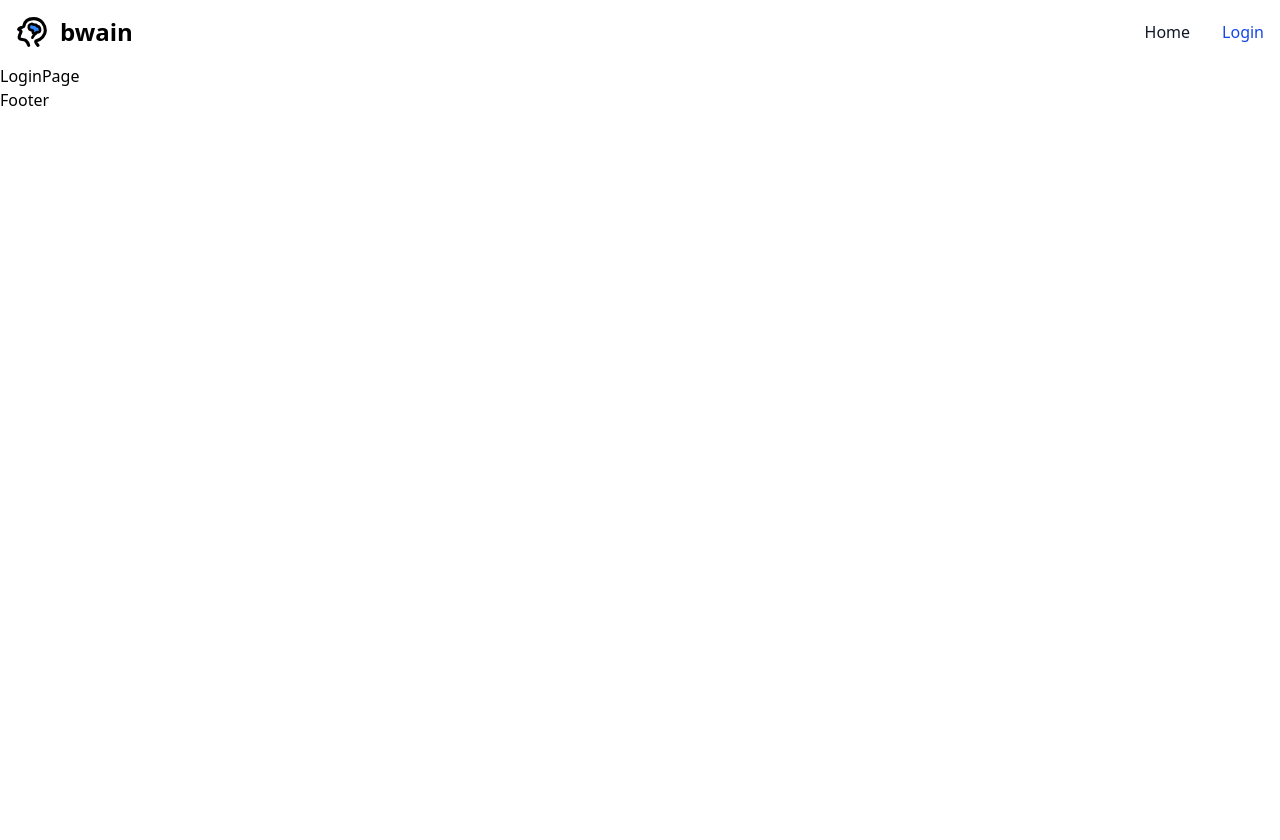
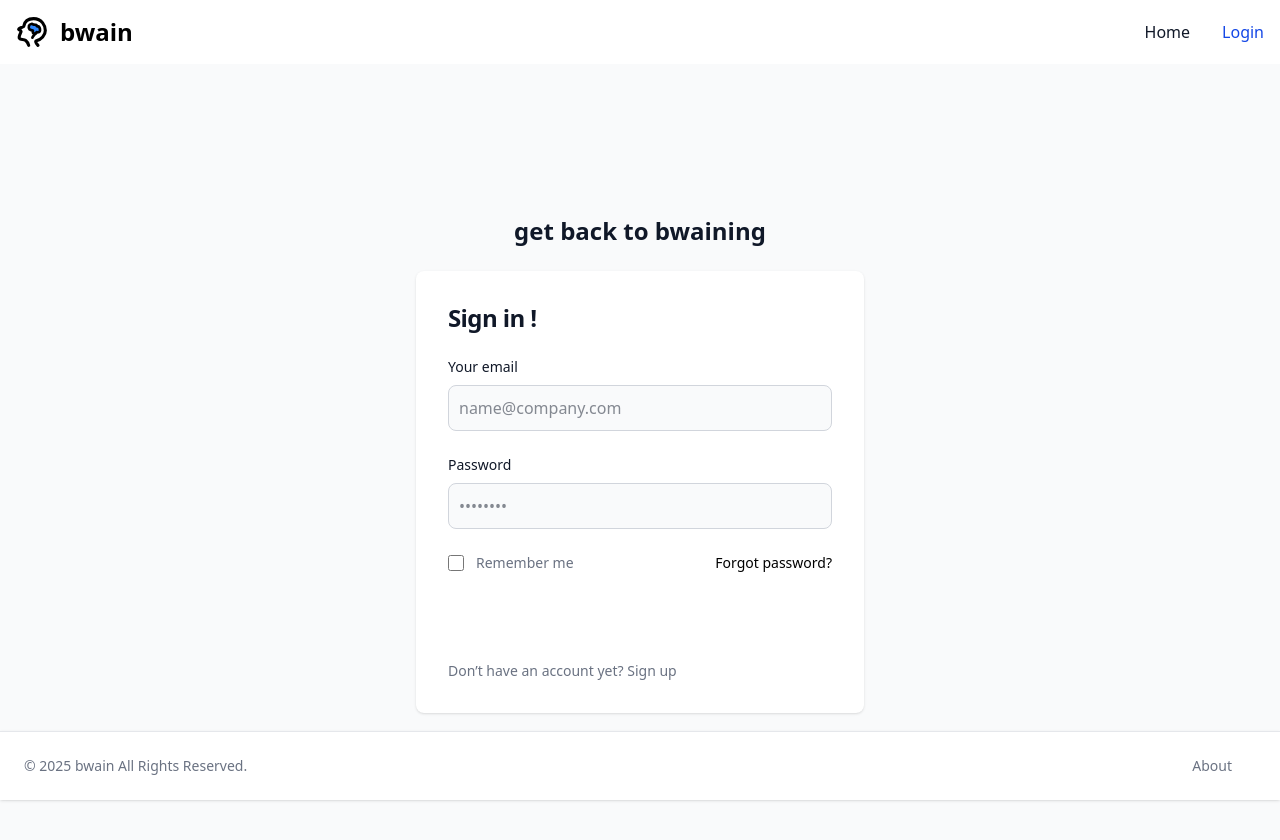
Before and after one commit to MaximeTripp/bwain.space, a React (Vite) app in the folder frontend/: page /login in a window 1280 px wide. Shown: the top 840 px of the page. Before the commit the page ends 800 px from the top, so only its background shows below. Built offline with nearby package versions, Linux system fonts and the light colour scheme.

Commit message:
Added front-end login page and 404 page.

```diff
--- a/frontend/package.json
+++ b/frontend/package.json
@@ -13,6 +13,7 @@
     "@tailwindcss/vite": "^4.1.8",
     "react": "^19.1.0",
     "react-dom": "^19.1.0",
+    "react-icons": "^5.5.0",
     "react-router-dom": "^7.6.2",
     "tailwindcss": "^4.1.8"
   },
--- a/frontend/src/App.jsx
+++ b/frontend/src/App.jsx
@@ -2,6 +2,7 @@ import { Route, createBrowserRouter, createRoutesFromElements, RouterProvider }
 import HomePage from './pages/HomePage';
 import LoginPage from './pages/LoginPage';
 import MainLayout from './layouts/MainLayout';
+import NotFoundPage from './pages/NotFoundPage';
 
 const router = createBrowserRouter(
 
@@ -11,6 +12,7 @@ const router = createBrowserRouter(
 
       <Route index element={ <HomePage/> }/>
       <Route path="/login" element={ <LoginPage/> }/>
+      <Route path="*" element={ <NotFoundPage/> } />
 
     </Route>
 
--- /dev/null
+++ b/frontend/src/components/Footer.jsx
@@ -0,0 +1,24 @@
+import React from 'react'
+import { Link } from 'react-router-dom'
+
+const Footer = () => {
+  return (
+
+
+
+    <footer className="fixed bottom-0 left-0 z-20 w-full p-4 bg-white border-t border-gray-200 shadow-sm md:flex md:items-center md:justify-between md:p-6 dark:bg-gray-800 dark:border-gray-600">
+        <span className="text-sm text-gray-500 sm:text-center dark:text-gray-400">© 2025 bwain All Rights Reserved.
+        </span>
+        <ul className="flex flex-wrap items-center mt-3 text-sm font-medium text-gray-500 dark:text-gray-400 sm:mt-0">
+            <li>
+                <Link to="/About" className="hover:underline me-4 md:me-6">About</Link>
+            </li>
+        </ul>
+    </footer>
+
+
+
+  )
+}
+
+export default Footer
--- a/frontend/src/layouts/MainLayout.jsx
+++ b/frontend/src/layouts/MainLayout.jsx
@@ -1,6 +1,7 @@
 import React from 'react'
 import { Outlet } from 'react-router-dom'
 import NavBar from '../components/NavBar'
+import Footer from '../components/Footer'
 
 
 const MainLayout = () => {
@@ -11,7 +12,7 @@ const MainLayout = () => {
 
         <Outlet/>
 
-        Footer
+        <Footer/>
 
     </>
   )
--- a/frontend/src/pages/LoginPage.jsx
+++ b/frontend/src/pages/LoginPage.jsx
@@ -1,8 +1,50 @@
 import React from 'react'
+import { Link } from 'react-router-dom'
 
 const LoginPage = () => {
   return (
-    <div>LoginPage</div>
+
+<section className="bg-gray-50 dark:bg-gray-900">
+  <div className="flex flex-col items-center justify-center px-6 py-8 mx-auto md:h-screen lg:py-0">
+      <a href="#" className="flex items-center mb-6 text-2xl font-semibold text-gray-900 dark:text-white">
+          {/*<img className="w-8 h-8 mr-2" src="bwain.svg" alt="bwain logo"/>*/}
+          get back to bwaining
+      </a>
+      <div className="w-full bg-white rounded-lg shadow dark:border md:mt-0 sm:max-w-md xl:p-0 dark:bg-gray-800 dark:border-gray-700">
+          <div className="p-6 space-y-4 md:space-y-6 sm:p-8">
+              <h1 className="text-xl font-bold leading-tight tracking-tight text-gray-900 md:text-2xl dark:text-white">
+                  Sign in !
+              </h1>
+              <form className="space-y-4 md:space-y-6" action="#">
+                  <div>
+                      <label for="email" className="block mb-2 text-sm font-medium text-gray-900 dark:text-white">Your email</label>
+                      <input type="email" name="email" id="email" className="bg-gray-50 border border-gray-300 text-gray-900 rounded-lg focus:ring-primary-600 focus:border-primary-600 block w-full p-2.5 dark:bg-gray-700 dark:border-gray-600 dark:placeholder-gray-400 dark:text-white dark:focus:ring-blue-500 dark:focus:border-blue-500" placeholder="name@company.com" required=""/>
+                  </div>
+                  <div>
+                      <label for="password" className="block mb-2 text-sm font-medium text-gray-900 dark:text-white">Password</label>
+                      <input type="password" name="password" id="password" placeholder="••••••••" className="bg-gray-50 border border-gray-300 text-gray-900 rounded-lg focus:ring-primary-600 focus:border-primary-600 block w-full p-2.5 dark:bg-gray-700 dark:border-gray-600 dark:placeholder-gray-400 dark:text-white dark:focus:ring-blue-500 dark:focus:border-blue-500" required=""/>
+                  </div>
+                  <div className="flex items-center justify-between">
+                      <div className="flex items-start">
+                          <div className="flex items-center h-5">
+                            <input id="remember" aria-describedby="remember" type="checkbox" className="w-4 h-4 border border-gray-300 rounded bg-gray-50 focus:ring-3 focus:ring-primary-300 dark:bg-gray-700 dark:border-gray-600 dark:focus:ring-primary-600 dark:ring-offset-gray-800" required=""/>
+                          </div>
+                          <div className="ml-3 text-sm">
+                            <label for="remember" className="text-gray-500 dark:text-gray-300">Remember me</label>
+                          </div>
+                      </div>
+                      <Link to="/forgotPassword" className="text-sm font-medium text-primary-600 hover:underline dark:text-primary-500">Forgot password?</Link>
+                  </div>
+                  <button type="submit" className="w-full text-white bg-primary-600 hover:bg-primary-700 focus:ring-4 focus:outline-none focus:ring-primary-300 font-medium rounded-lg text-sm px-5 py-2.5 text-center dark:bg-primary-600 dark:hover:bg-primary-700 dark:focus:ring-primary-800">Sign in</button>
+                  <p className="text-sm font-light text-gray-500 dark:text-gray-400">
+                      Don’t have an account yet? <Link to="/createAccount" className="font-medium text-primary-600 hover:underline dark:text-primary-500">Sign up</Link>
+                  </p>
+              </form>
+          </div>
+      </div>
+  </div>
+</section>
+
   )
 }
 
--- /dev/null
+++ b/frontend/src/pages/NotFoundPage.jsx
@@ -0,0 +1,19 @@
+import { Link } from 'react-router-dom';
+import { FaExclamationTriangle } from 'react-icons/fa';
+
+const NotFoundPage = () => {
+  return (
+    <section className='text-center flex flex-col justify-center items-center h-96'>
+      <FaExclamationTriangle className='text-yellow-400 text-6xl mb-4' />
+      <h1 className='text-6xl font-bold mb-4'>404 Not Found</h1>
+      <p className='text-xl mb-5'>This page does not exist</p>
+      <Link
+        to='/'
+        className='text-white bg-indigo-700 hover:bg-indigo-900 rounded-md px-3 py-2 mt-4'
+      >
+        Go Back
+      </Link>
+    </section>
+  );
+};
+export default NotFoundPage;
```
Also changed, not shown: frontend/src/components/NavBar.jsx (indentation only), 1 other file (tests, documents, lock files or other folders).
